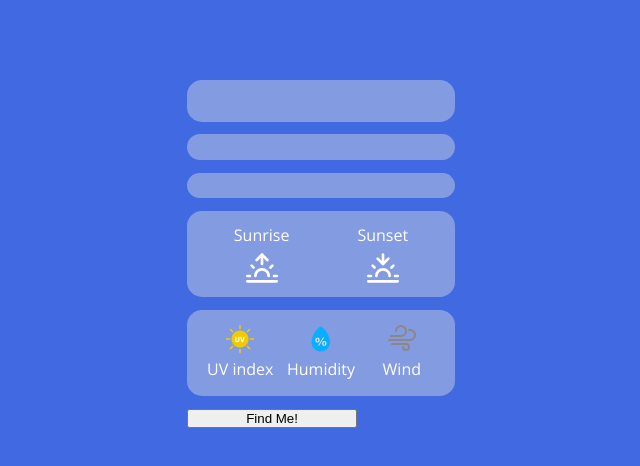
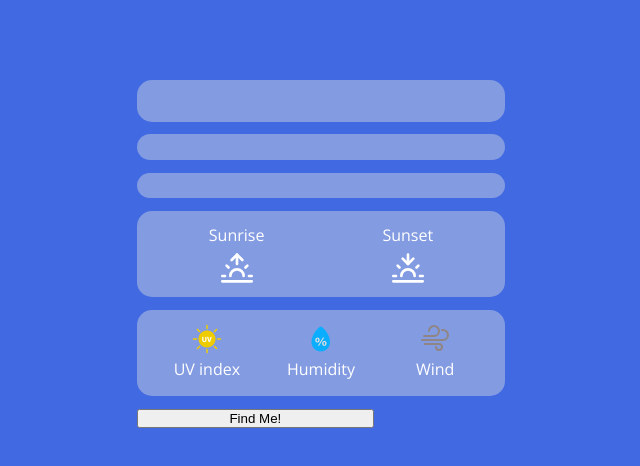
Before and after one commit to tassos-mdj/weather, a website built with webpack: page src/template.html in a window 1280 px wide. Shown: the whole page, without its empty margins (319-959 px from the left). Built offline with nearby package versions, Linux system fonts and the light colour scheme; no server answers.

Commit message:
Fix: page width

```diff
--- a/src/index.js
+++ b/src/index.js
@@ -12,8 +12,6 @@ findMe.addEventListener('click', () => {
         .then((response) => {
             reverseGeocode(response)
                 .then((response) => {
-                console.log(response.address.town,',',response.address.state,',',response.address.country);
-                console.log(response);
                 apiHandler(`${response.address.town},${response.address.state},${response.address.country}`)
                     .then(value => renderContent(value));
                 })
--- a/src/style.css
+++ b/src/style.css
@@ -5,7 +5,7 @@
 
 body {
     display: grid;
-    grid-template-columns: minmax(200px, 300px);
+    grid-template-columns: minmax(250px, 400px);
     justify-content: center;
     align-items: start;
     background-color: #4169e1;
```
